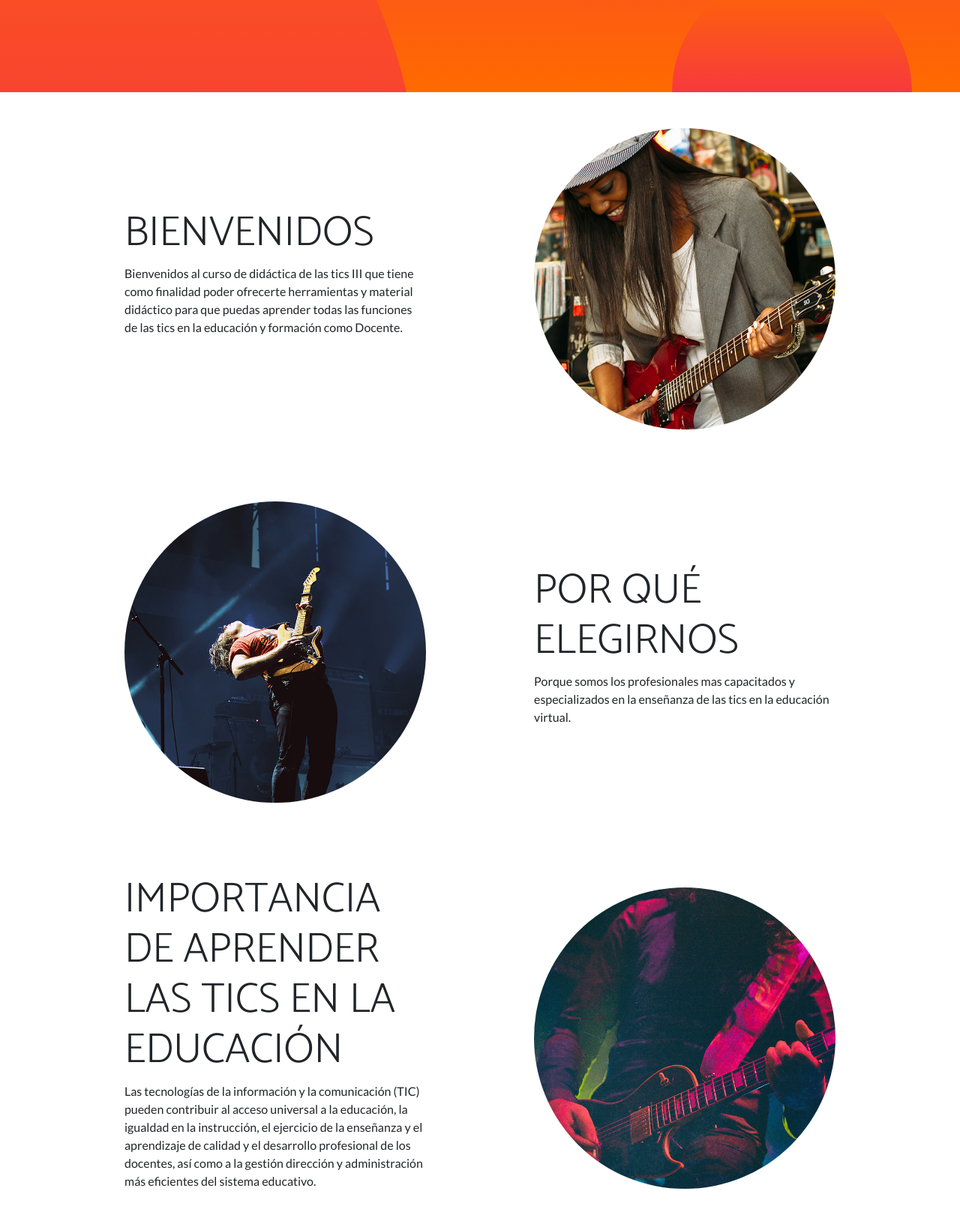
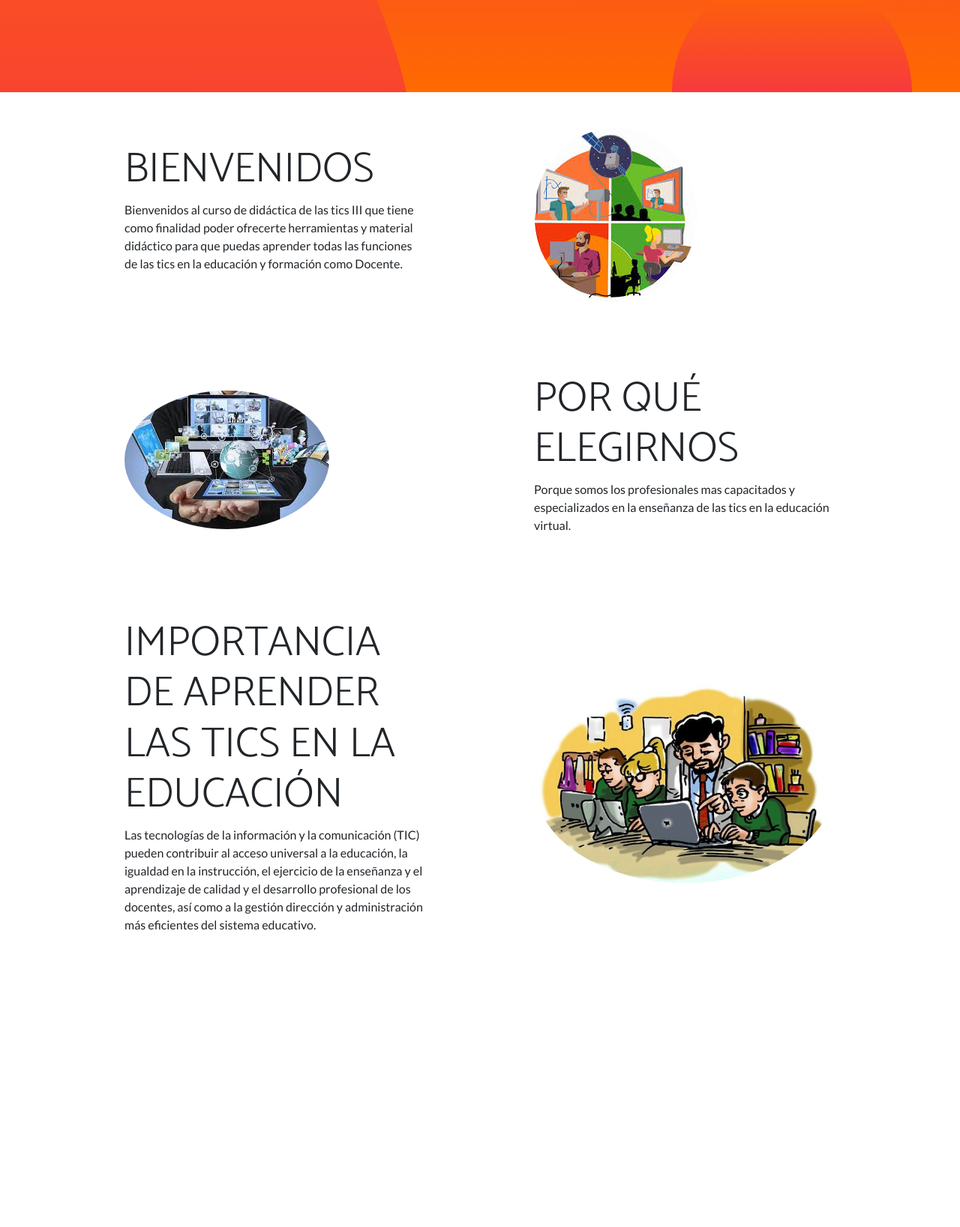
Before and after one commit to capricorniocrema123456789/Didactica-de-las-tics-III., a plain HTML site: page index.html in a window 1280 px wide. Shown: the part 679-2316 px from the top of the page at 75% size. After the commit the page ends 2106 px from the top, so only its background shows below. Drawn offline with nearby package versions, Linux system fonts and the light colour scheme.

Commit message:
Update index.html

```diff
--- a/index.html
+++ b/index.html
@@ -48,7 +48,7 @@
             <div class="container px-5">
                 <div class="row gx-5 align-items-center">
                     <div class="col-lg-6 order-lg-2">
-                        <div class="p-5"><img class="img-fluid rounded-circle" src="assets/img/01.jpg" alt="..." /></div>
+                        <div class="p-5"><img class="img-fluid rounded-circle" src="assets/img/bienvenidos.jpg" alt="..." /></div>
                     </div>
                     <div class="col-lg-6 order-lg-1">
                         <div class="p-5">
@@ -64,7 +64,7 @@
             <div class="container px-5">
                 <div class="row gx-5 align-items-center">
                     <div class="col-lg-6">
-                        <div class="p-5"><img class="img-fluid rounded-circle" src="assets/img/02.jpg" alt="..." /></div>
+                        <div class="p-5"><img class="img-fluid rounded-circle" src="assets/img/poque elegirnos.jpg" alt="..." /></div>
                     </div>
                     <div class="col-lg-6">
                         <div class="p-5">
@@ -80,7 +80,7 @@
             <div class="container px-5">
                 <div class="row gx-5 align-items-center">
                     <div class="col-lg-6 order-lg-2">
-                        <div class="p-5"><img class="img-fluid rounded-circle" src="assets/img/03.jpg" alt="..." /></div>
+                        <div class="p-5"><img class="img-fluid rounded-circle" src="assets/img/importancia.jpg" alt="..." /></div>
                     </div>
                     <div class="col-lg-6 order-lg-1">
                         <div class="p-5">
```
